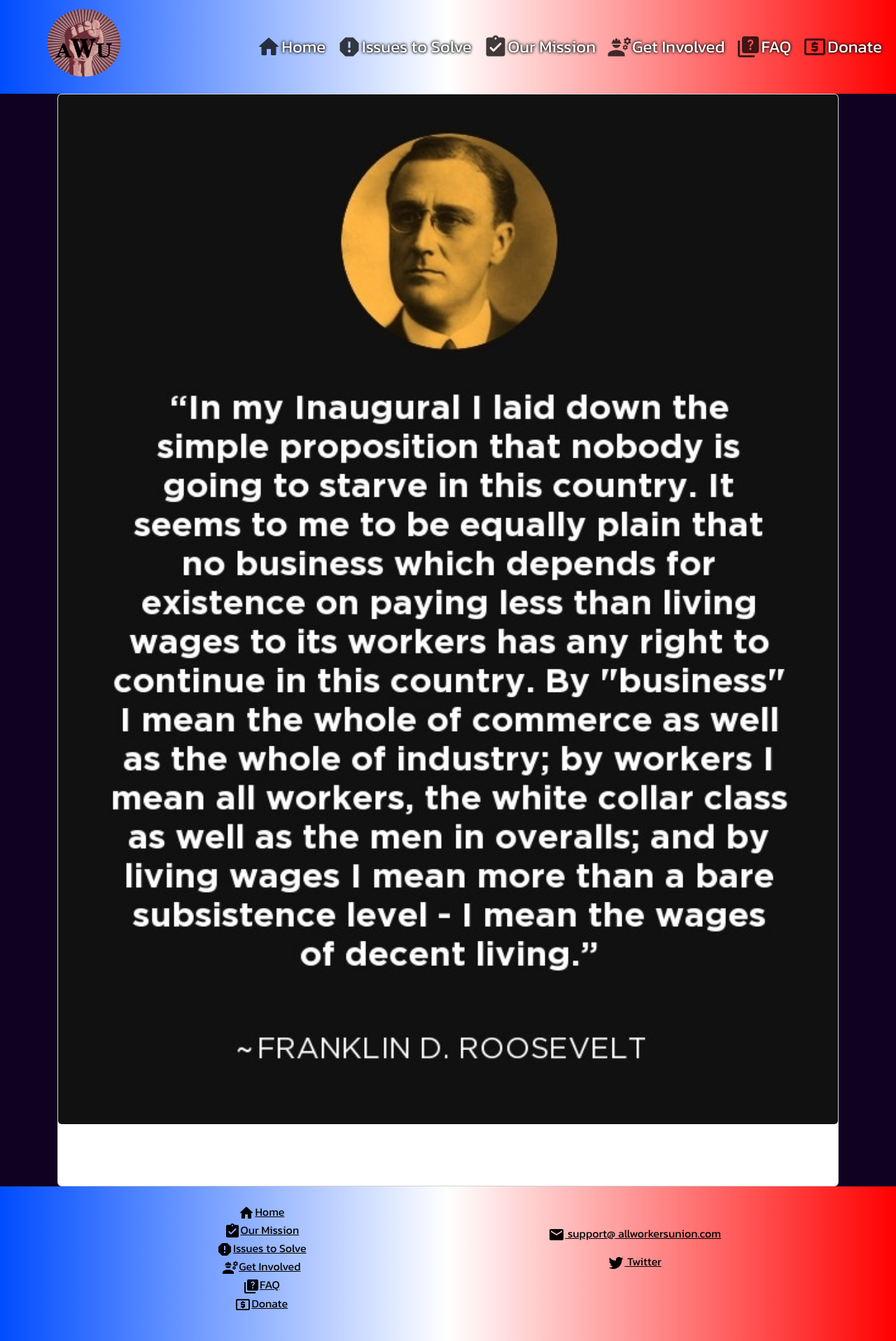
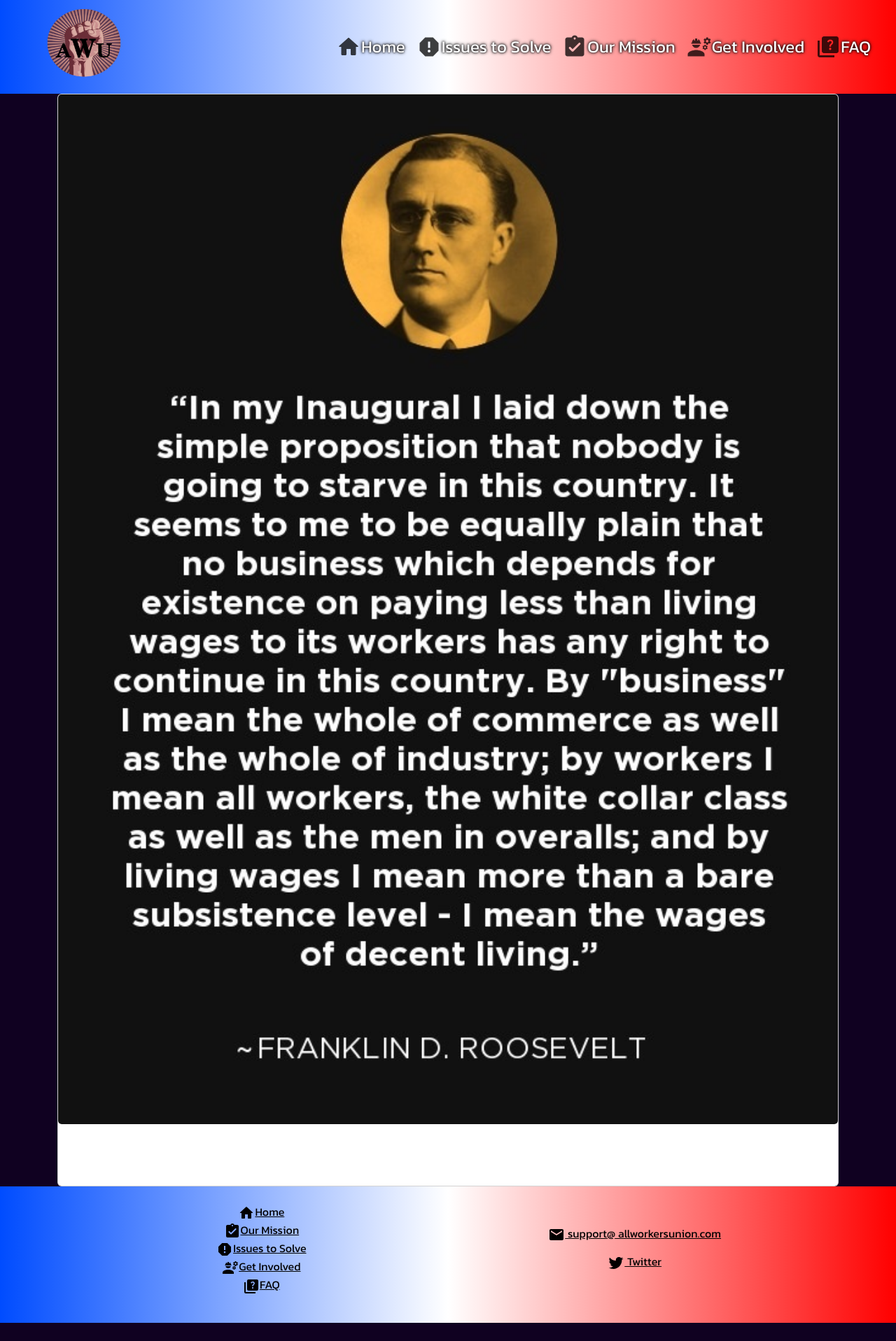
Before and after one commit to mpollachek/sideProjectFrontend, a React (Create React App) app: page /Test in a window 1280 px wide. Shown: the whole page at 70% size. After the commit the page ends 1891 px from the top, so only its background shows below. Built offline with nearby package versions, Linux system fonts and the light colour scheme.

Commit message:
removed donate

```diff
--- a/src/App.js
+++ b/src/App.js
@@ -24,7 +24,7 @@ function App() {
         <Route path='/faq' element={<Faq />} />
         <Route path='/issues' element={<Issues />} />
         {/* <Route path='/store' element={<Store />} /> */}
-        <Route path='/Donate' element={<Donate />} />
+        {/* <Route path='/Donate' element={<Donate />} /> */}
         <Route path='/Test' element={<Test />} />
       </Routes>
       <Footer/>
--- a/src/components/Footer.js
+++ b/src/components/Footer.js
@@ -50,12 +50,12 @@ const Footer = () => {
                   FAQ
                 </Link>
               </li>
-              <li>
+              {/* <li>
                 <Link to="/Donate" className="footericons">
                   <LocalAtmIcon />
                   Donate
                 </Link>
-              </li>
+              </li> */}
             </ul>
           </Col>
           <Col xs="5" className="text-center my-4">
--- a/src/components/Header.js
+++ b/src/components/Header.js
@@ -49,7 +49,7 @@ const Header = () => {
       </NavbarBrand>
       <NavbarToggler onClick={() => setMenuOpen(!menuOpen)} />
       <Collapse isOpen={menuOpen} navbar>
-        <Nav className="ms-auto" navbar>
+        <Nav className="ms-auto me-3" navbar >
           <NavItem onClick={() => setMenuOpen(!menuOpen)}>
             <NavLink className="nav-link navfont" to="/">
               <HomeRoundedIcon className="navicons" />
@@ -115,12 +115,12 @@ const Header = () => {
               FAQ
             </NavLink>
           </NavItem>
-          <NavItem onClick={() => setMenuOpen(!menuOpen)}>
+          {/* <NavItem onClick={() => setMenuOpen(!menuOpen)}>
             <NavLink className="nav-link navfont" to="/Donate">
               <LocalAtmIcon className="navicons" />
               Donate
             </NavLink>
-          </NavItem>
+          </NavItem> */}
         </Nav>
       </Collapse>
     </Navbar>
```
